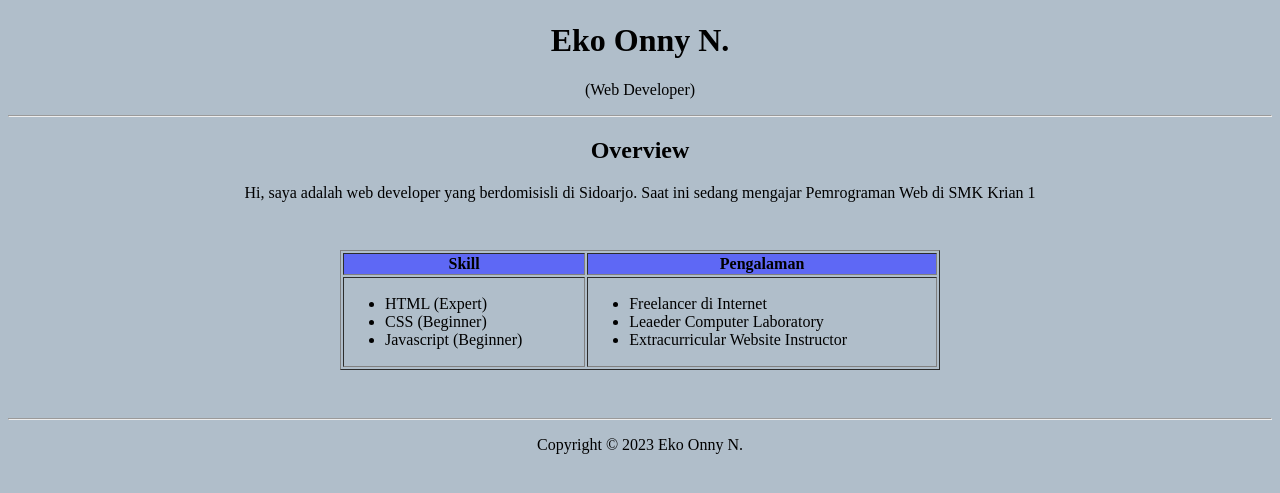
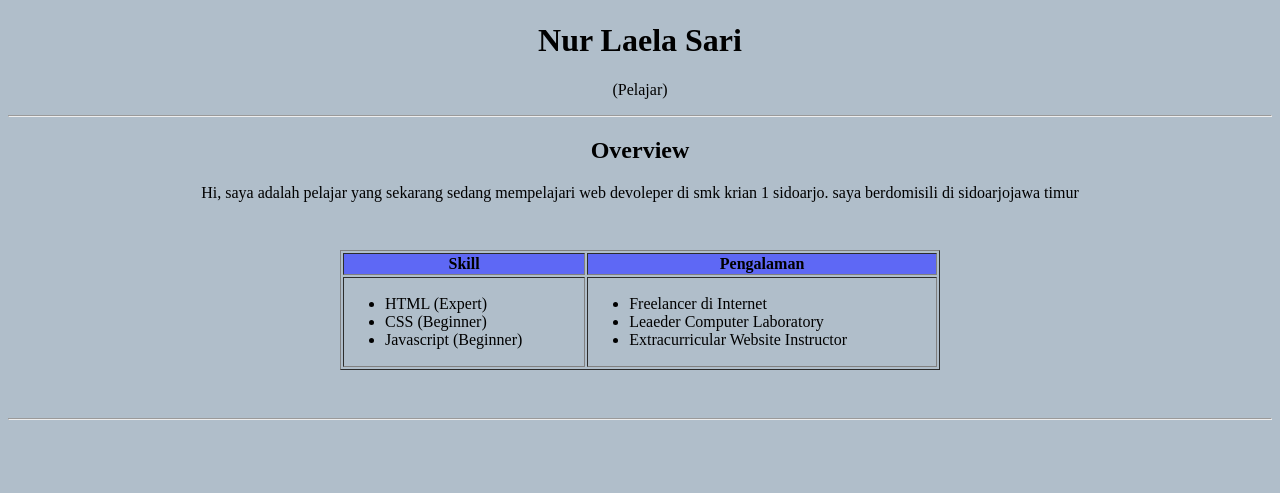
Before and after one commit to Laela04/Laela04, a plain HTML site: page index.html in a window 1280 px wide. Shown: the part 247-740 px from the top of the page. Drawn offline with Linux system fonts and the light colour scheme.

Commit message:
Update index.html

```diff
--- a/index.html
+++ b/index.html
@@ -3,10 +3,7 @@
   <head>
     <meta charset="UTF-8" />
     <meta name="viewport" content="width=device-width, initial-scale=1.0" />
-    <title>Eko Onny Personal Website</title>
-
-    <link rel="shortcut icon" href="favicon.ico" type="image/x-icon" />
-    <link rel="icon" href="favicon.ico" type="image/x-icon" />
+    <title>Personal Website</title>
   </head>
   <style>
     body {
@@ -15,7 +12,7 @@
   </style>
   <body>
     <nav style="display: flex; justify-content: center">
-      <a href="index.html">Home</a> | <a href="cv-eko.pdf">Download CV</a> |
+      <a href="index.html">Home</a> | <a href="cv ella.jpeng">Download CV</a> |
       <a href="contact.html">Contact</a> |
       <a href="about.html">About me</a>
     </nav>
@@ -29,8 +26,8 @@
         width="200"
         height="200"/>
 
-      <h1>Eko Onny N.</h1>
-      <p>(Web Developer)</p>
+      <h1>Nur Laela Sari</h1>
+      <p>(Pelajar)</p>
     </header>
 
     <hr />
@@ -38,8 +35,8 @@
     <article style="text-align: center">
       <h2>Overview</h2>
       <p>
-        Hi, saya adalah web developer yang berdomisisli di Sidoarjo. Saat ini
-        sedang mengajar Pemrograman Web di SMK Krian 1
+        Hi, saya adalah pelajar yang sekarang sedang mempelajari web devoleper di smk krian 1 sidoarjo.
+        saya berdomisili di sidoarjojawa timur
       </p>
     </article>
 
@@ -73,8 +70,5 @@
     </div>
 
     <hr />
-    <footer style="text-align: center">
-      <p>Copyright &copy; 2023 Eko Onny N.</p>
-    </footer>
   </body>
 </html>
```
